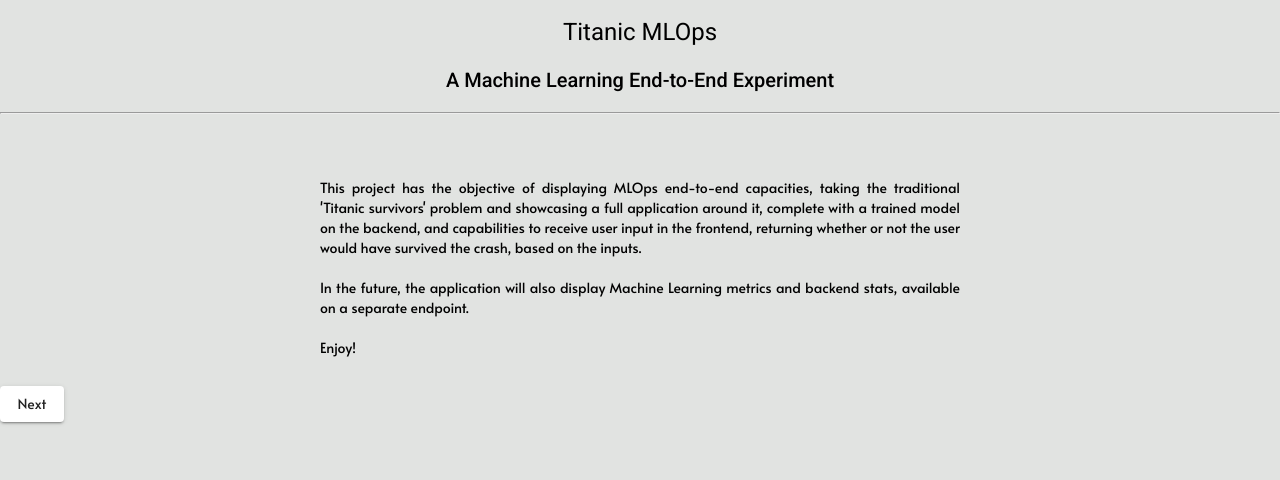
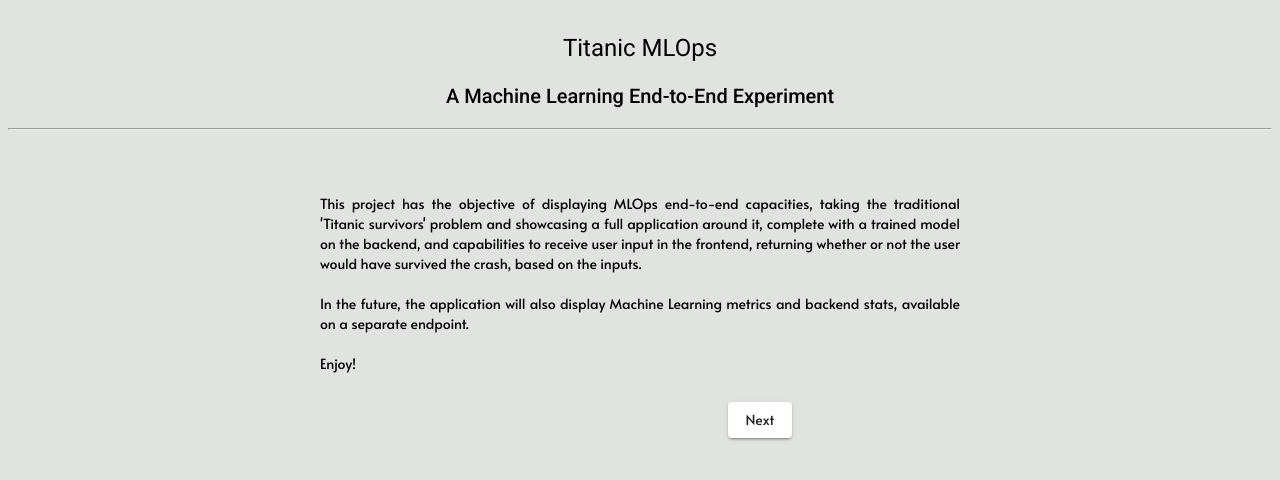
Before and after one commit to RafaelRochaS/Titanic_Frontend, an Angular app: page / in a window 1280 px wide. Shown: the top 480 px of the page. Built offline with nearby package versions, Linux system fonts and the light colour scheme.

Commit message:
Frontend finished

```diff
--- a/src/app/components/landing-page/landing-page.component.css
+++ b/src/app/components/landing-page/landing-page.component.css
@@ -1,9 +1,12 @@
 .main-header {
     text-align: center;
+    max-width: 80%;
+    margin-left: auto;
+    margin-right: auto;
 }
 
 .header {
-    margin-top: 1rem;
+    margin-top: 2rem;
 }
 
 #description {
@@ -14,12 +17,24 @@
     margin-right: auto;
 }
 
+.button{
+    text-align: end;
+}
+
 button {
-    margin: 1rem 0rem 0rem auto;
+    margin-top: 1rem;
+    margin-right: 0.5rem;
 }
 
 @media (max-width: 700px){
     #description {
-        margin: 2rem 1rem 0rem 2rem;
+        text-align: justify;
+        margin: 2rem 1rem 2rem 1rem;
     }
 }
+
+@media (min-width: 700px){
+    button {
+        margin-right: 30rem;
+    }
+}
--- a/src/app/components/landing-page/landing-page.component.html
+++ b/src/app/components/landing-page/landing-page.component.html
@@ -1,6 +1,6 @@
 <div class="container">
-    <div class="row">
-        <div class="col header">
+    <div class="row header d-flex justify-content-center">
+        <div class="col ">
             <h1 class="main-header">
                 Titanic MLOps
             </h1>
@@ -25,9 +25,9 @@
             </div>
         </div>
     </div>
-    <div class="row">
-        <div class="col">
-            <button mat-raised-button>Next</button>
+    <div class="row d-flex justify-content-center">
+        <div class="col button">
+            <button type="button" mat-raised-button class="btn">Next</button>
         </div>
     </div>
 </div>
--- a/src/styles.css
+++ b/src/styles.css
@@ -8,4 +8,3 @@ body {
     background-color: #e1e3e1;
 }
 html, body { height: 100%; }
-body { margin: 0; font-family: Roboto, "Helvetica Neue", sans-serif; }
```
Also changed, not shown: .circleci/config.yml.
